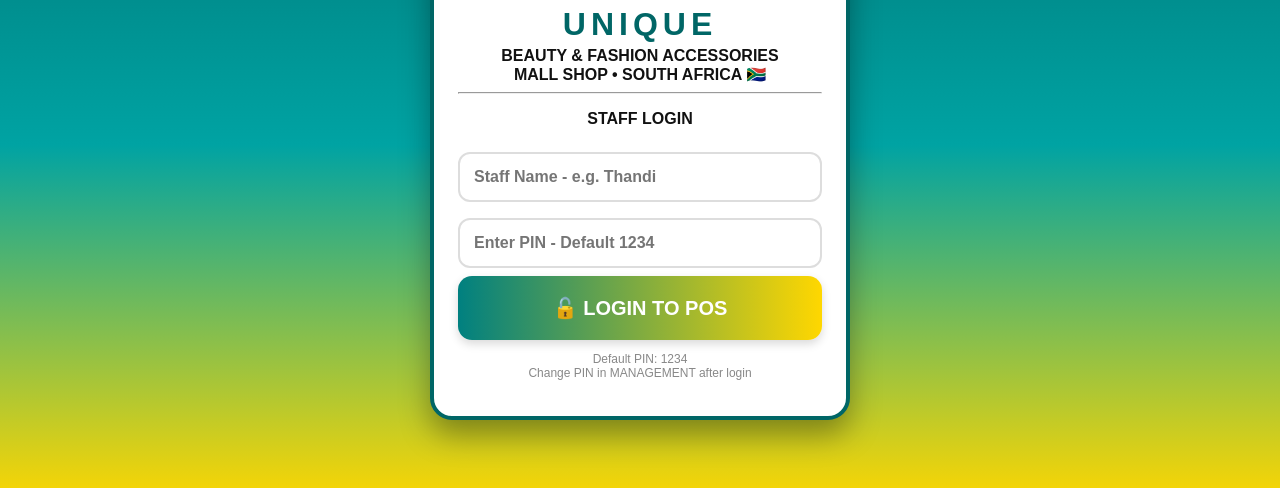
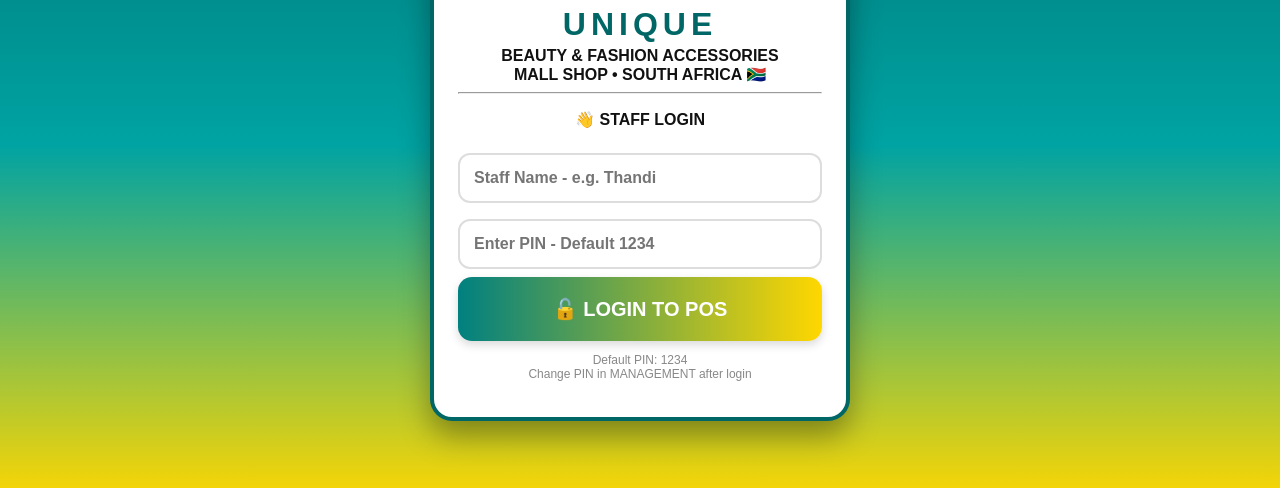
Before and after one commit to musinapos/unique-shop, a plain HTML site: page index.html in a window 1280 px wide. Shown: the part 295-783 px from the top of the page. Drawn offline with Linux system fonts and the light colour scheme.

Commit message:
Update staff login prompt with emoji

```diff
--- a/index.html
+++ b/index.html
@@ -56,7 +56,7 @@ input,select{padding:14px;border:2px solid #ddd;border-radius:12px;font-weight:7
 <h1 style="margin:4px;color:#006666;letter-spacing:5px">UNIQUE</h1>
 <p style="margin:0;font-weight:900">BEAUTY & FASHION ACCESSORIES<br>MALL SHOP • SOUTH AFRICA 🇿🇦</p>
 <hr>
-<p style="font-weight:900">STAFF LOGIN</p>
+<p style="font-weight:900">👋 STAFF LOGIN</p>
 <input id="staffName" placeholder="Staff Name - e.g. Thandi">
 <input id="loginPin" type="password" placeholder="Enter PIN - Default 1234" onkeydown="if(event.key==='Enter')doLogin()">
 <button onclick="doLogin()" style="width:100%;padding:20px;font-size:20px">🔓 LOGIN TO POS</button>
```
